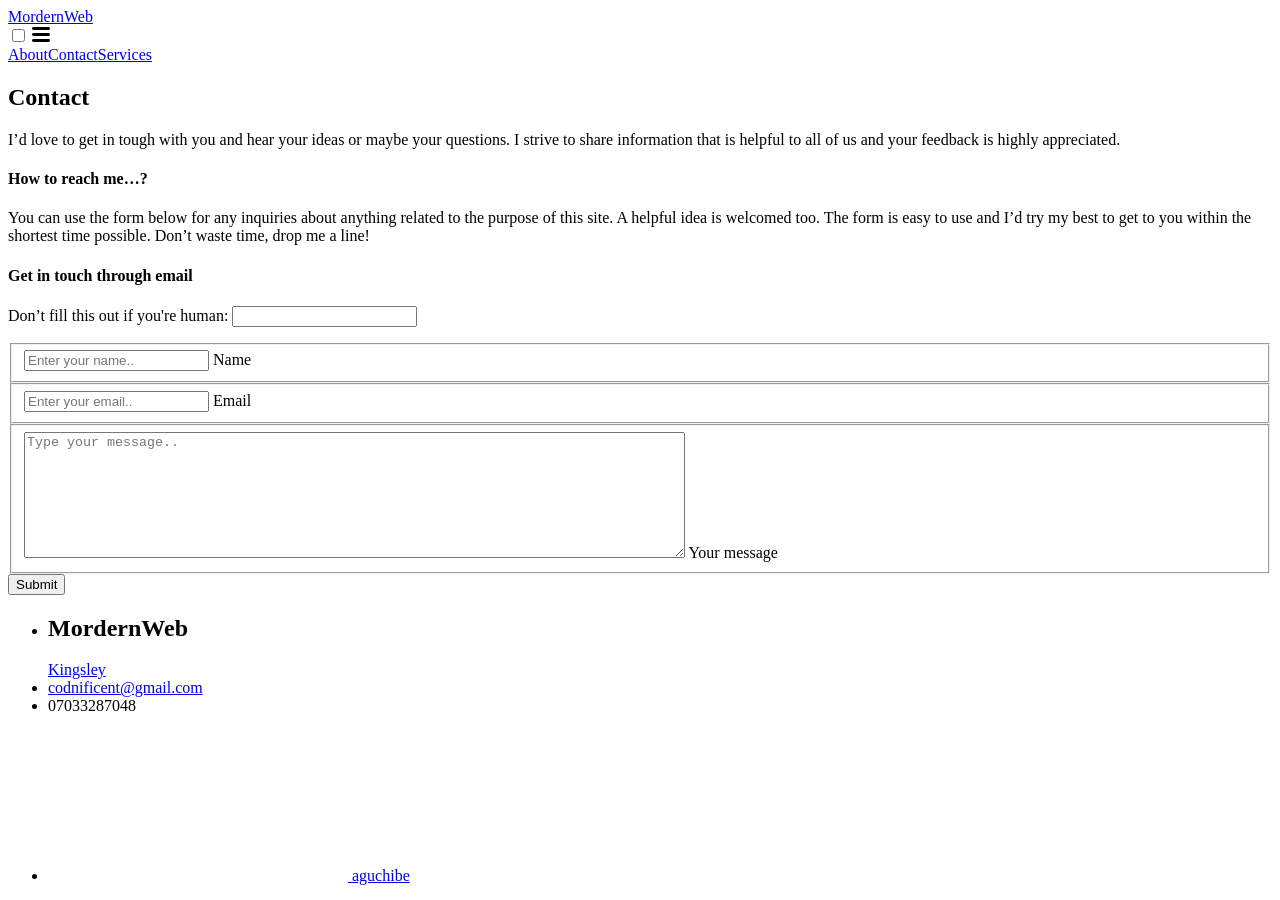
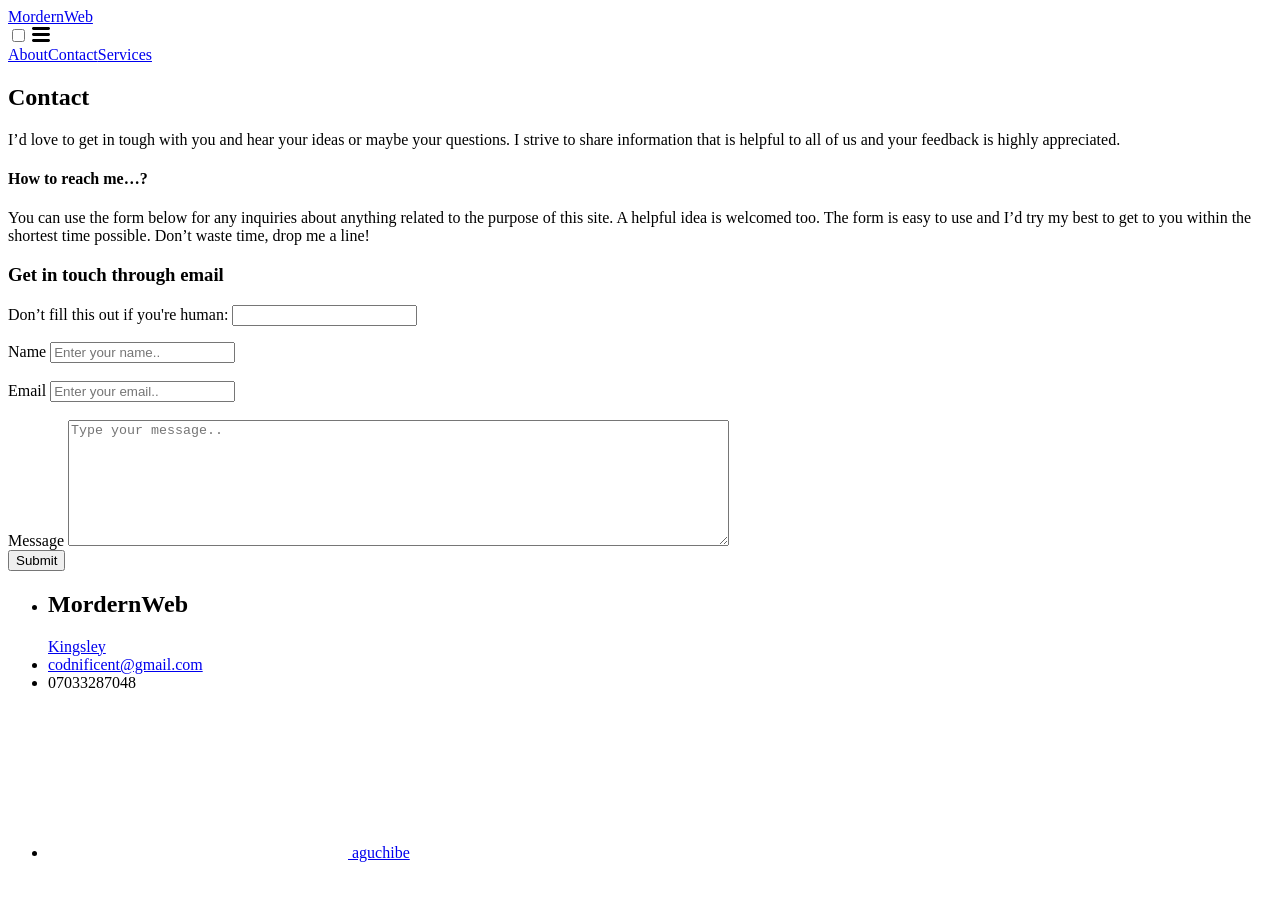
Before and after one commit to codnificent/Blog, a Jekyll site: the page built from contact.md, in a window 1280 px wide and 900 px high. Built offline with Jekyll 4.4.1, drawn with Linux system fonts in a browser that asks for light colours; a script that is not in the unit is left out.

Commit message:
style: Nice style is added

```diff
--- a/contact.md
+++ b/contact.md
@@ -19,7 +19,7 @@ permalink: /contact/
 
 <!-- Contact -->
 <div class="contact-form">
-  <h4>Get in touch through email</h4>
+  <h3>Get in touch through email</h3>
 
 
  <form name="contact" method="POST" netlify-honeypot="bot-field" netlify>
@@ -27,28 +27,17 @@ permalink: /contact/
      <label>Don’t fill this out if you're human: <input name="bot-field" /></label>
    </p>
    <div class="user-details">
-         <!-- Name -->
-     <div >
-       <fieldset>
+    <label for="name">Name</label>
       <input type="text" id="name" name="name" placeholder="Enter your name.." required="true" class="name-input">
-          <label for="name">Name</label>
-       </fieldset>
-     </div>
-         <!-- Email -->
-     <div >
-       <fieldset>
+      <br>
+      <br>
+      <label for="email">Email</label>
       <input type="email" name="email" id="email" placeholder="Enter your email.." required="true" class="email-input">
-         <label for="email">Email</label>
-       </fieldset>
-     </div>
+      <br>
+      <br>
    </div>
-
-   <!-- Message -->
-   <fieldset>
-     <textarea name="message" placeholder="Type your message.." rows="8" cols="80" id="message" class="user-message"></textarea>
-     <label for="message">Your message</label>
-   </fieldset>
-       <!-- Button -->
+   <label for="message">Message</label>
+   <textarea name="message" placeholder="Type your message.." rows="8" cols="80" id="message" class="user-message"></textarea>
    <div class="button">
       <button type="submit" class="submit-button">Submit</button>
    </div>
```
Also changed, not shown: _sass/minima/_layout.scss (+16 -4 lines).
